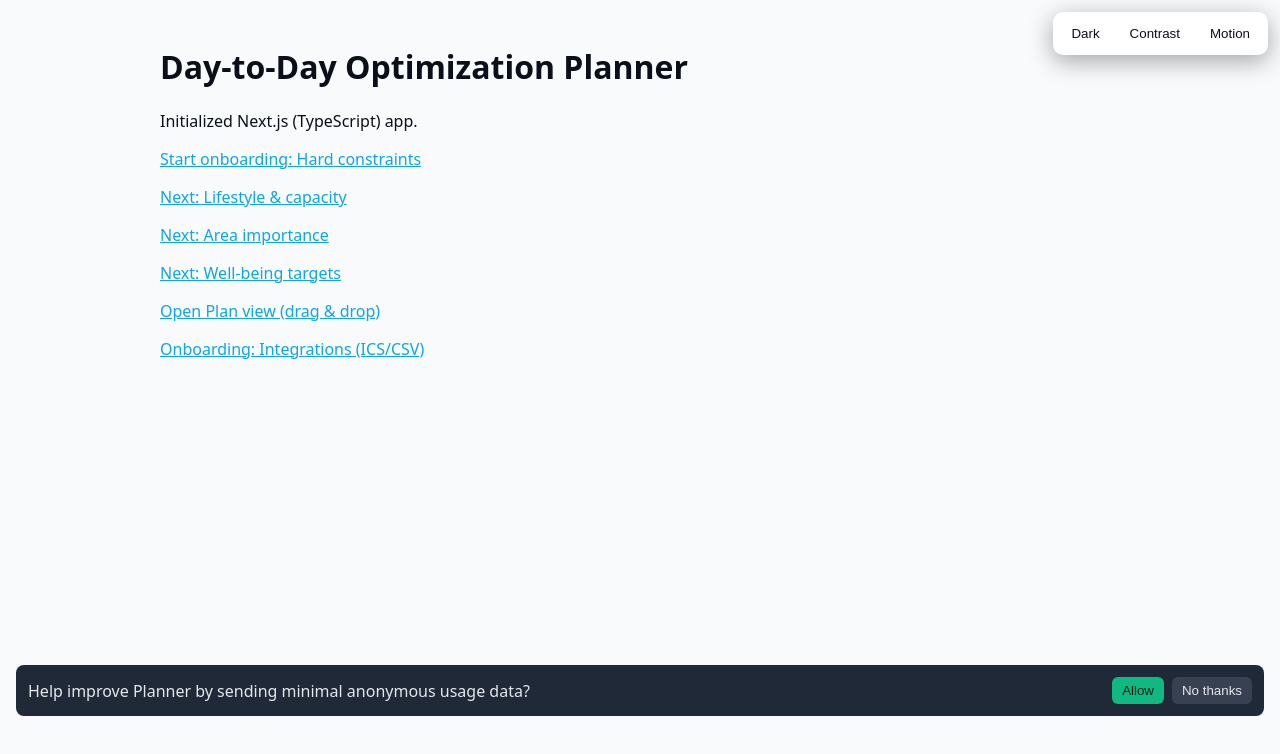
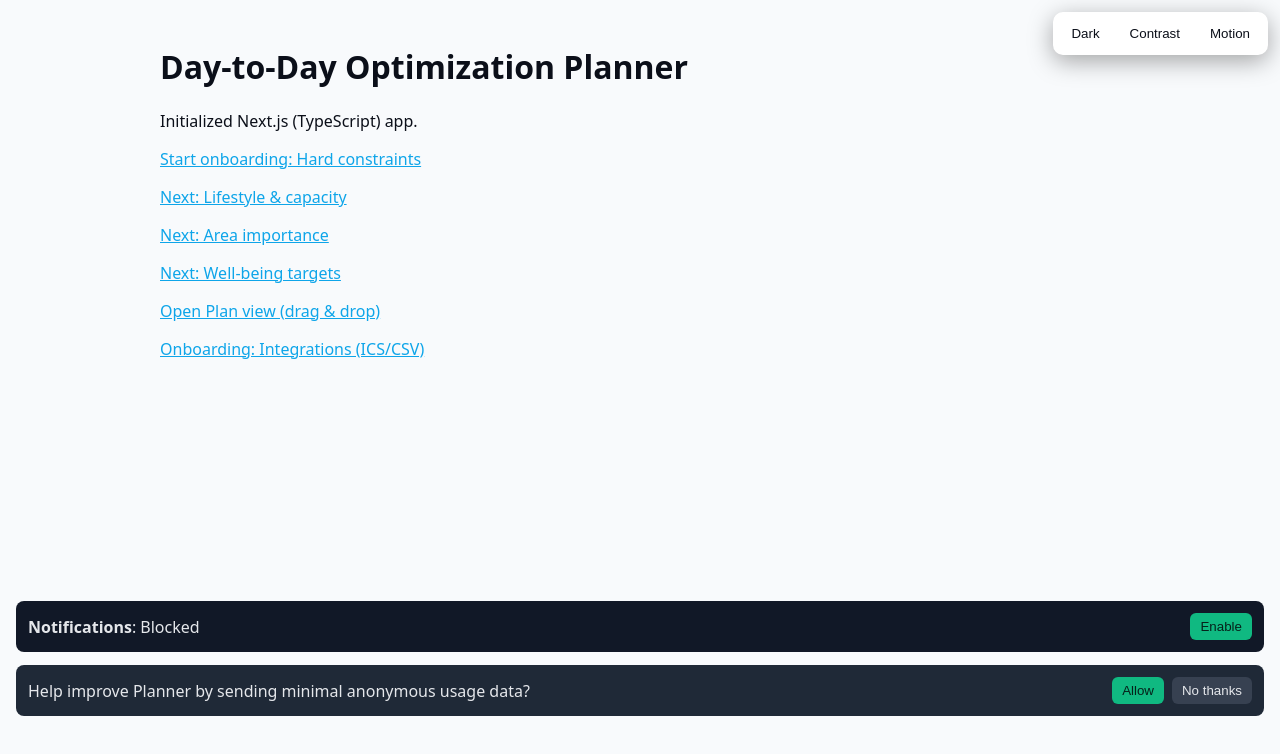
Before and after one commit to Jathow/Flowframe, a Next.js app: page / in a window 1280 px wide. Shown: the top 754 px of the page. Built offline with nearby package versions, Linux system fonts and the light colour scheme; no server answers.

Commit message:
pwa: add push capability detection and opt-in UI; wire into layout; mark task complete

```diff
--- a/app/layout.tsx
+++ b/app/layout.tsx
@@ -6,6 +6,7 @@ import './globals.css';
 import { AnalyticsProvider } from './analytics-optin';
 import { AnalyticsRouter } from './analytics-router';
 import { InitState } from './init-state';
+import { PushOptIn } from './push-optin';
 
 export const metadata: Metadata = {
 	title: 'Planner',
@@ -23,6 +24,7 @@ export default function RootLayout({ children }: { children: ReactNode }) {
 			<body>
 				<AnalyticsProvider>
 					<PwaUi />
+					<PushOptIn />
 					<ThemeToolbar />
 					<AnalyticsRouter />
 					<InitState />
--- /dev/null
+++ b/app/push-optin.tsx
@@ -0,0 +1,95 @@
+"use client";
+
+import { useEffect, useMemo, useState } from 'react';
+
+function getVapidKey(): Uint8Array | null {
+	const key = process.env.NEXT_PUBLIC_VAPID_PUBLIC_KEY;
+	if (!key) return null;
+	try {
+		const padding = '='.repeat((4 - (key.length % 4)) % 4);
+		const base64 = (key + padding).replace(/-/g, '+').replace(/_/g, '/');
+		const raw = typeof window !== 'undefined' ? window.atob(base64) : Buffer.from(base64, 'base64').toString('binary');
+		const output = new Uint8Array(raw.length);
+		for (let i = 0; i < raw.length; ++i) output[i] = raw.charCodeAt(i);
+		return output;
+	} catch {
+		return null;
+	}
+}
+
+export function PushOptIn() {
+	const [supported, setSupported] = useState(false);
+	const [permission, setPermission] = useState<NotificationPermission>(typeof Notification !== 'undefined' ? Notification.permission : 'default');
+	const [subscribed, setSubscribed] = useState<boolean | null>(null);
+	const [busy, setBusy] = useState(false);
+	const vapid = useMemo(() => getVapidKey(), []);
+
+	useEffect(() => {
+		if (typeof window === 'undefined') return;
+		const ok = 'Notification' in window && 'serviceWorker' in navigator && 'PushManager' in window;
+		setSupported(ok);
+		if (!ok) return;
+		navigator.serviceWorker.ready.then((reg) => reg.pushManager.getSubscription()).then((sub) => setSubscribed(!!sub)).catch(() => setSubscribed(false));
+	}, []);
+
+	const requestPermission = async () => {
+		if (!supported) return;
+		setBusy(true);
+		try {
+			const result = await Notification.requestPermission();
+			setPermission(result);
+			if (result !== 'granted') {
+				setBusy(false);
+				return;
+			}
+			if (!vapid) {
+				setBusy(false);
+				return; // permission granted, but no VAPID configured — capability only
+			}
+			const reg = await navigator.serviceWorker.ready;
+			const sub = await reg.pushManager.subscribe({ userVisibleOnly: true, applicationServerKey: vapid });
+			setSubscribed(!!sub);
+		} catch {
+			// ignore
+		} finally {
+			setBusy(false);
+		}
+	};
+
+	const unsubscribe = async () => {
+		if (!supported) return;
+		setBusy(true);
+		try {
+			const reg = await navigator.serviceWorker.ready;
+			const sub = await reg.pushManager.getSubscription();
+			if (sub) await sub.unsubscribe();
+			setSubscribed(false);
+		} catch {
+			// ignore
+		} finally {
+			setBusy(false);
+		}
+	};
+
+	if (!supported) return null;
+
+	return (
+		<div style={{ position: 'fixed', left: 16, right: 16, bottom: 148, padding: 12, background: '#111827', color: '#e5e7eb', borderRadius: 8, display: 'flex', gap: 12, alignItems: 'center', justifyContent: 'space-between', zIndex: 54 }}>
+			<span>
+				<strong>Notifications</strong>: {permission === 'granted' ? 'Permission granted' : permission === 'denied' ? 'Blocked' : 'Not enabled'}
+				{permission === 'granted' && (vapid ? (subscribed ? ' • Subscribed' : ' • Not subscribed') : ' • Server not configured')}
+			</span>
+			<span style={{ display: 'flex', gap: 8 }}>
+				{permission !== 'granted' && (
+					<button onClick={requestPermission} disabled={busy} style={{ padding: '6px 10px', background: '#10b981', color: '#06211a', border: 0, borderRadius: 6, cursor: 'pointer' }}>Enable</button>
+				)}
+				{permission === 'granted' && vapid && !subscribed && (
+					<button onClick={requestPermission} disabled={busy} style={{ padding: '6px 10px', background: '#0ea5e9', color: '#06211a', border: 0, borderRadius: 6, cursor: 'pointer' }}>Subscribe</button>
+				)}
+				{permission === 'granted' && subscribed && (
+					<button onClick={unsubscribe} disabled={busy} style={{ padding: '6px 10px', background: '#374151', color: '#e5e7eb', border: 0, borderRadius: 6, cursor: 'pointer' }}>Unsubscribe</button>
+				)}
+			</span>
+		</div>
+	);
+}
```
